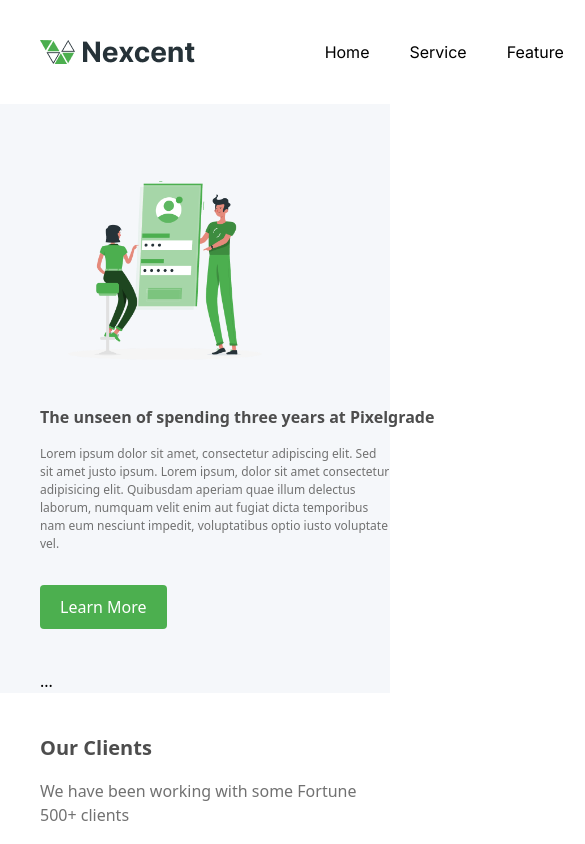
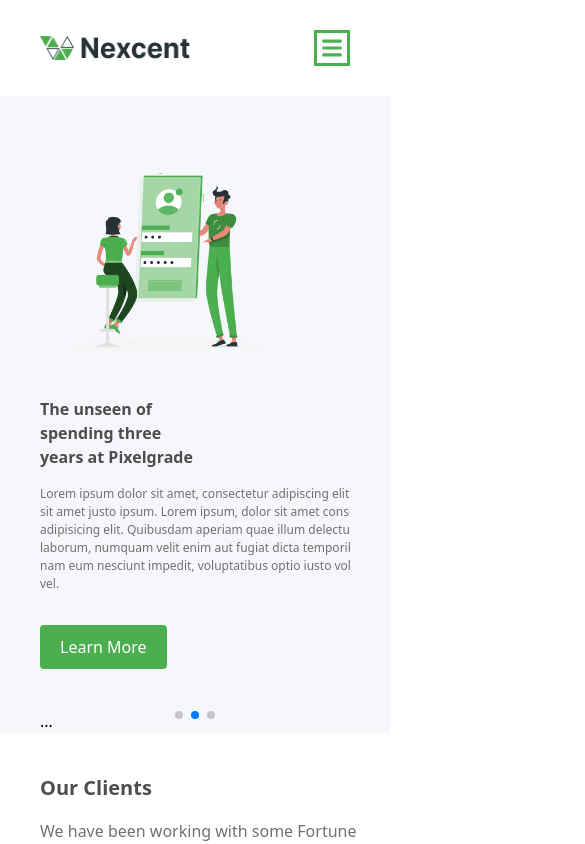
Before and after one commit to ashrafshahin/nexcent, a React (Vite) app: page / in a window 390 px wide. Shown: the top 844 px of the page, 585 px wide, since content can reach past the window. Built offline with nearby package versions, Linux system fonts and the light colour scheme.

Commit message:
Mobile Responsive Header

```diff
--- a/src/components/header/Header.jsx
+++ b/src/components/header/Header.jsx
@@ -1,18 +1,28 @@
-import React from 'react'
+import React, { useState } from 'react'
+
+import { FaBars } from "react-icons/fa";
+import { ImCross } from "react-icons/im";
+
 import logo from "../images/logo.png"
 import Container from '../layouts/Container'
 import Button from '../layouts/Button'
 
 
+
 const Header = () => {
+  const [show, setShow] = useState(false)
+
   return (
+    <>
       <Container >
-      <div className="flex justify-between items-center py-[30px] font-primary">
+        <div className="hidden md:flex justify-between items-center py-[30px] font-primary">
+
           <div>
             <img src={logo} alt="" />
           </div>
-    <div>
-          <ul className='flex justify-between items-center '>
+
+          <div className='md:flex justify-between items-center '>
+            <ul className='md:flex'>
               <li className='mr-10'><a href="">Home</a></li>
               <li className='mr-10'><a href="">Service</a></li>
               <li className='mr-10'><a href="">Feature</a></li>
@@ -20,16 +30,67 @@ const Header = () => {
               <li className='mr-10'><a href="">Testimonial</a></li>
               <li className='mr-10'><a href="">FAQ</a></li>
             </ul>
-    </div>
-    <div className='flex justify-between items-center'>
-     <p className='text-green-500 mr-6'>Login</p>
-     <Button>
+
+            <p className='text-primary mr-6'>Login</p>
+
+            <Button className='inline-block'>
               <p>Sign up</p>
             </Button>
 
           </div>
+
+
+        </div>
+
+        {/* mobile responsive menu starts here */}
+
+        <div className="flex md:hidden justify-between items-center py-[30px] font-primary">
+          <div>
+            <div className=' w-[150px] md:w-auto'>
+              <img src={logo} alt="" />
+            </div>
+
+          </div>
+
+          <div>
+            {
+              show ?
+                <div className='absolute top-[100px] left-[0px] z-[99999] bg-white w-full py-[30px] px-10 font-primary '>
+                  <ul className='my-3'>
+                    <li className='mr-10 mb-4'><a href="">Home</a></li>
+                    <li className='mr-10 mb-4'><a href="">Service</a></li>
+                    <li className='mr-10 mb-4'><a href="">Feature</a></li>
+                    <li className='mr-10 mb-4'><a href="">Product</a></li>
+                    <li className='mr-10 mb-4'><a href="">Testimonial</a></li>
+                    <li className='mr-10 mb-4'><a href="">FAQ</a></li>
+                  </ul>
+
+                  <div className='flex flex-grid items-center'>
+                    <p className='text-primary mr-6'>Login</p>
+
+                    <Button className='inline-block'>
+                      <p>Sign up</p>
+                    </Button>
+                  </div>
+
+                </div>
+
+                : ""
+            }
+
+            {
+              show ?
+                <ImCross onClick={() => { setShow(!show) }} className='border-3 border text-red-500 p-1 text-4xl' />
+                :
+                <FaBars onClick={() => { setShow(!show) }} className='border-3 border text-primary p-1 text-4xl' />
+            }
+
+
+          </div>
+
         </div>
       </Container>
+    </>
   )
 }
 
--- a/src/components/layouts/Container.jsx
+++ b/src/components/layouts/Container.jsx
@@ -2,7 +2,7 @@ import React from 'react'
 
 const Container = ({children, className}) => {
   return (
-    <div className={`${className} w-[1152px] md:mx-auto mx-10 md:mx-0`}>{children}</div>
+    <div className={`${className} md:w-[1152px] md:mx-auto mx-10 md:mx-0`}>{children}</div>
   )
 }
 
```
Lines whose indentation alone changed are shown as unchanged.
